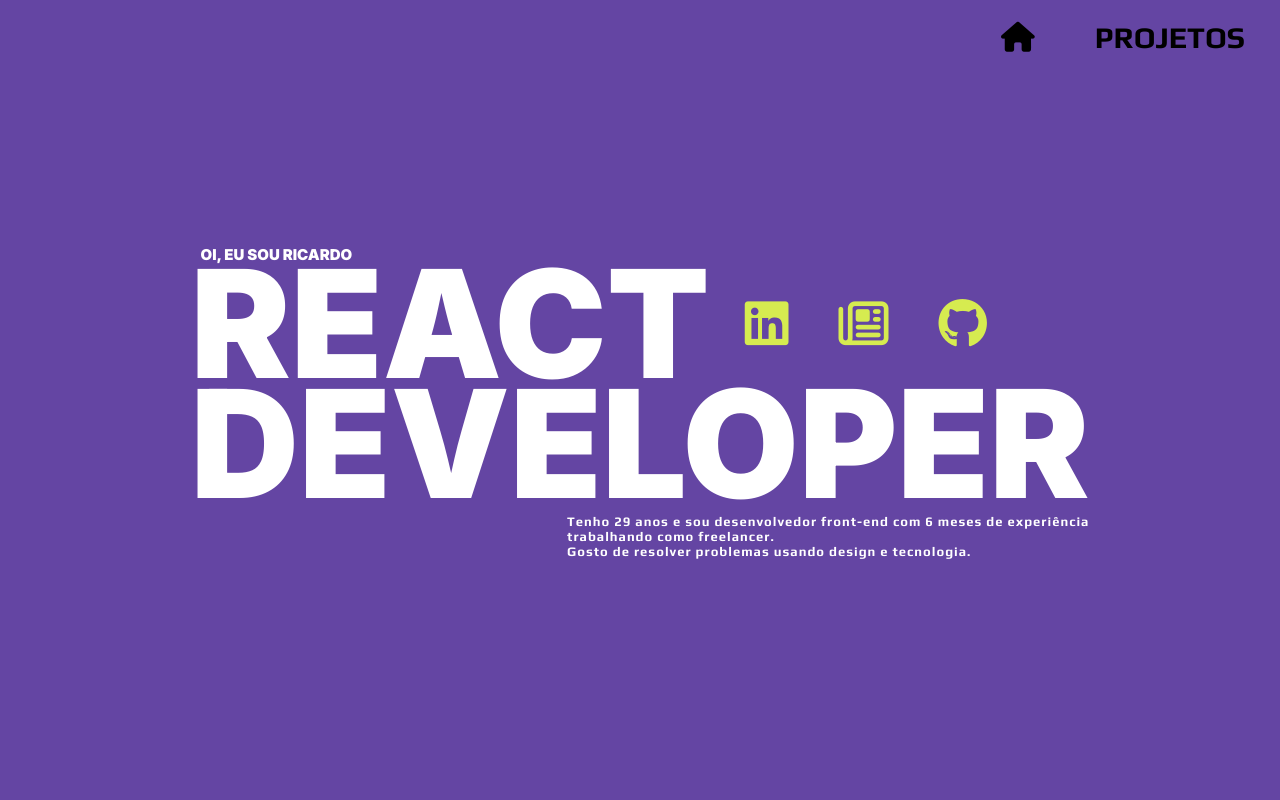
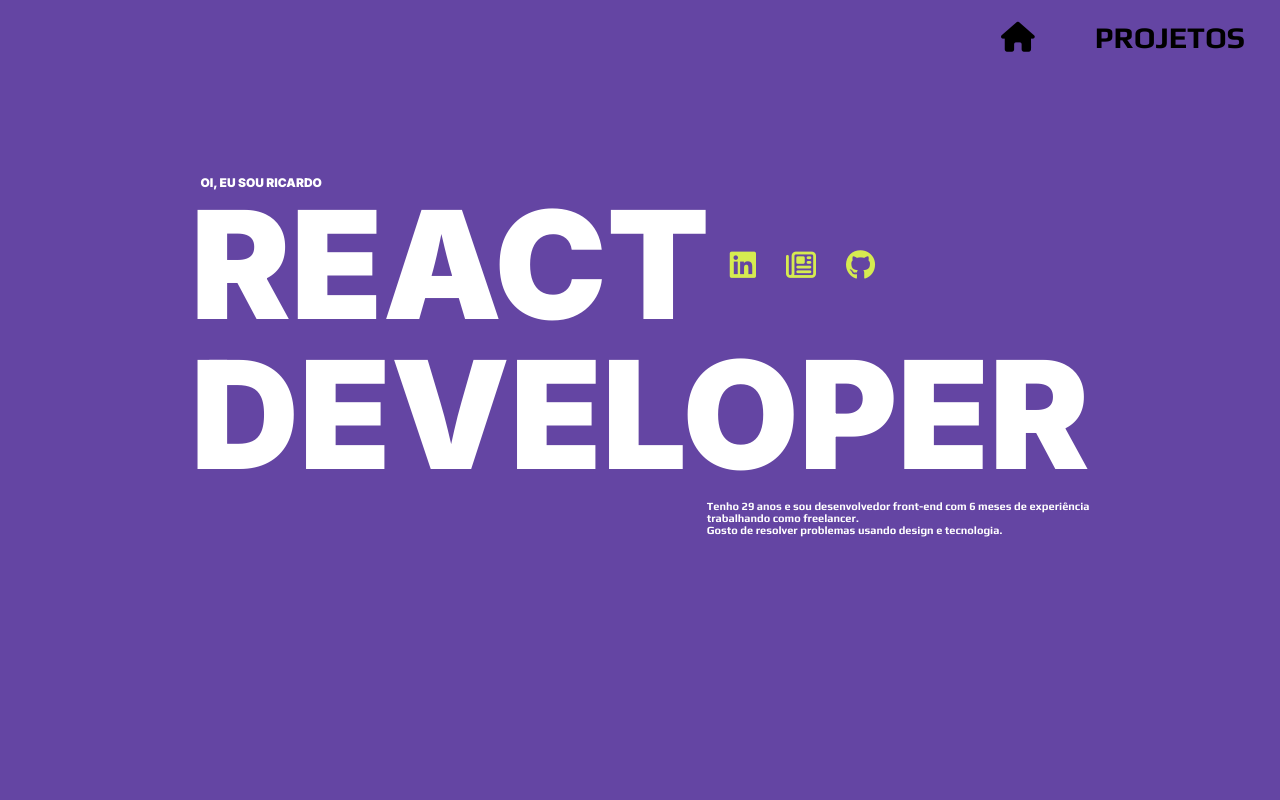
Before and after one commit to Ricardomms10/PortfolioNew, a React (Create React App) app: page / in a window 1280 px wide. Shown: the top 800 px of the page. Built offline with nearby package versions, Linux system fonts and the light colour scheme.

Commit message:
atualizacao02

```diff
--- a/src/App.css
+++ b/src/App.css
@@ -3,11 +3,11 @@
 
 animation:ease-in 2s;
 
+flex-wrap: wrap;
+
+align-items: center;
 
 
-
-
-
-
+flex-direction: column;
 
 }
--- a/src/components/content/index.js
+++ b/src/components/content/index.js
@@ -1,6 +1,6 @@
 /* eslint-disable react/jsx-no-target-blank */
 /* eslint-disable jsx-a11y/anchor-is-valid */
-import { Apresentacao, Home, React1 } from "./style";
+import { Apresentacao, Home, React1, Divisao  } from "./style";
 
 import curriculo from "../assets/curriculo.pdf"
 
@@ -15,12 +15,16 @@ const Content = () => {
 
                 <span>OI, EU SOU RICARDO </span>
 
-                <React1>
+                <Divisao>
+
                     <h1>REACT</h1>
-                    <a href="https://www.linkedin.com/in/ricardo-malta-632b70164/"  target="_blank"><i class="fa-brands fa-linkedin"></i></a>
-                    <a href={curriculo} download title="Baixar Currículo"><i class="fa-regular fa-newspaper"></i></a>
-                    <a href="https://github.com/Ricardomms10" target="_blank"><i class="fa-brands fa-github"></i></a>
-                </React1>
+
+                    <React1>
+                        <a href="https://www.linkedin.com/in/ricardo-malta-632b70164/" target="_blank"><i class="fa-brands fa-linkedin"></i></a>
+                        <a href={curriculo} download title="Baixar Currículo"><i class="fa-regular fa-newspaper"></i></a>
+                        <a href="https://github.com/Ricardomms10" target="_blank"><i class="fa-brands fa-github"></i></a>
+                    </React1>
+                </Divisao>
 
                 <h1>DEVELOPER </h1>
                 <p> Tenho 29 anos e sou desenvolvedor front-end com 6 meses de experiência <br></br>trabalhando como freelancer.<br></br> Gosto de resolver problemas usando design e tecnologia. </p>
--- a/src/components/content/style.js
+++ b/src/components/content/style.js
@@ -4,75 +4,86 @@ export const Home = styled.section`
   display: flex;
   align-items: start;
   justify-content: center;
-   margin-top:80px;
-   padding:90px;
+  margin-top: 80px;
+  padding: 20px;
   box-sizing: border-box;
-   gap:10px;
+  gap: 10px;
   height: 100vh;
-
 `;
 
 export const Apresentacao = styled.div`
-
-
   h1 {
     justify-content: start;
-    color: #ffF;
+    color: #fff;
     font-family: 'Inter', sans-serif;
     font-size: 150px;
-    line-height: 0.80;
-
+    line-height: 1;
   }
 
   span {
-    padding-left:10px;
-    color: 	#fff;
+    padding-left: 10px;
+    color: #fff;
     font-family: 'Inter', sans-serif;
-    font-size: 15px;
+    font-size: 12px; /* Reduzido o tamanho da fonte para dispositivos móveis */
     font-weight: 700;
-
   }
 
- p{
-  margin-top:10px;
-    display:flex;
+  p {
+    margin-top: 10px;
+    display: flex;
     justify-content: end;
     color: #fff;
     font-family: 'Play', sans-serif;
-    font-size: 13px;
+    font-size: 11px; /* Reduzido o tamanho da fonte para dispositivos móveis */
     font-weight: 700;
-    letter-spacing: 1px;
+    flex-wrap: wrap;
   }
 
-
-
+@media (max-width: 768px){
+  h1{
+    font-size: 40px;
+  }
 }
 
 `;
 
+
+
 export const React1 = styled.div`
-display:flex;
-
+  display: flex;
   align-items: center;
   flex-direction: row;
 
-a{
+  a {
+    margin-left: 10px; /* Reduzido o espaçamento para dispositivos móveis */
+    padding: 10px; /* Reduzido o padding para dispositivos móveis */
+    color: #d6eb50;
+    font-size: 30px; /* Reduzido o tamanho da fonte para dispositivos móveis */
 
-    margin-left: 20px;
-    padding:15px ;
-    color:#d6eb50;
-    font-size:50px;
-
-
-
-    &:hover{
-
-
-    color:#FFF;
+    &:hover {
+      color: #fff;
       cursor: pointer;
-    transform: translatey(-10px);
-
-
+      transform: translateY(-5px);
+    }
   }
 
+  /* Media query para telas menores, como celulares */
+  @media (max-width: 768px) {
+    align-items: flex-start;
+
+    a {
+      margin: 5px 0;
+    }
+  }
+`;
+
+export const Divisao = styled.div`
+display:flex;
+ flex-direction: row;
+ align-items: center;
+
+ @media (max-width: 768px){
+  flex-direction: column;
+    align-items: flex-start;
+ }
 `
--- a/src/components/head/index.js
+++ b/src/components/head/index.js
@@ -29,9 +29,9 @@ const Head = () => {
       {isMenuOpen && (
 
         <OverlayMenu>
-          <MenuLink href="/">  <p>QUEM SOU</p></MenuLink>
+          <MenuLink href="/">  <p>HOME</p></MenuLink>
           <MenuLink href="/Projeto">  <p>PROJETOS</p></MenuLink>
-          <MenuLink href="/Contato"> <p>CONTATO</p></MenuLink>
+
         </OverlayMenu>
       )}
 
--- a/src/components/head/styled.js
+++ b/src/components/head/styled.js
@@ -21,7 +21,7 @@ export const MenuContainer = styled.ul`
     gap:30px;
     margin-right: 10px;
 
-    @media (max-width: 890px) {
+    @media (max-width: 768px) {
       display: none; /* Oculta o menu */
     }
 
@@ -49,7 +49,7 @@ export const HamburgerIcon = styled.head`
   display: none;
   cursor: pointer;
 
-  @media (max-width: 890px) {
+  @media (max-width: 768px) {
     display: block;
     font-size: 25px;
     color: #000;
```
Lines whose indentation alone changed are shown as unchanged.
